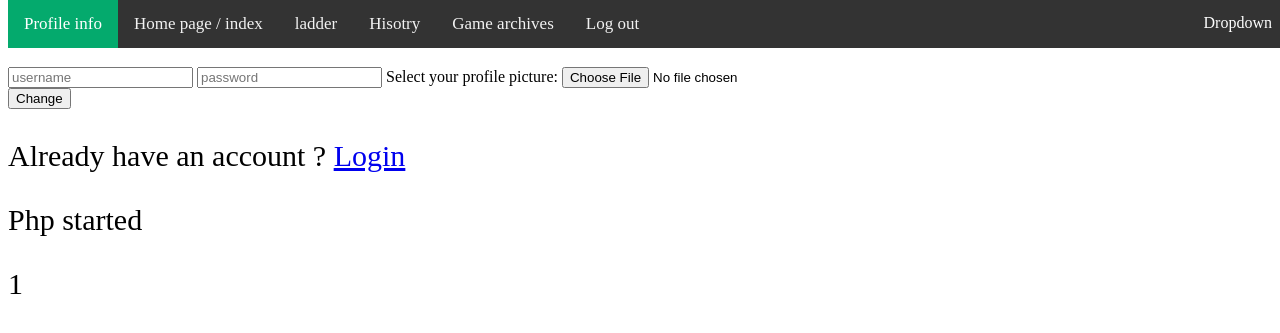
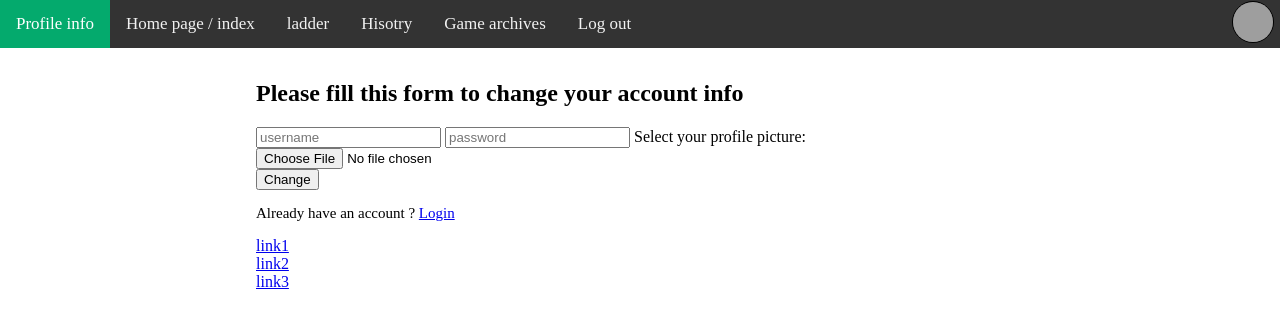
Before and after one commit to RedoverPlayer/pygame_nsi_project, a PHP site: page /change_acc_info.php in a window 1280 px wide. Shown: the top 333 px of the page. Run offline with PHP 8.4, Linux system fonts and the light colour scheme; the visitor is signed in with stand-in values (Sample User, id 1); grey boxes are pictures that could not be loaded.

Commit message:
added change acc_info and a navbar

```diff
--- a/web/change_acc_info.php
+++ b/web/change_acc_info.php
@@ -3,7 +3,7 @@
     <meta charset="UTF-8">
     <title>Account</title>
     <!-- <link rel="stylesheet" href="styles.css"> -->
-    <!-- <link rel="lazy css" href="https://some shit.css"> -->
+    <link rel="lazy css" href="https://some shit.css">
 </head>
 <body>
 
@@ -21,23 +21,26 @@
        </form>
        <p>Already have an account ? <a href="login.php">Login</a></p>
 
+       <div class="test">
+           <a href=#>link1</a>
+           <a href=#>link2</a>
+           <a href=#>link3</a>
+       </div>
+
     </div>
 </body>
 
 </html>
 
 <?php
-    print("<p>Php started</p>");
+
     session_start();
     require('database.php');
     require('gen_uid.php');
     require('auth_checker.php');
+    checkAuth($redirect=False);
     require('navbar.php');
-    checkAuth($redirect=False);
-    print("<p>".$_SESSION['id']."</p>");
-
     if (isset($_POST['username'], $_POST['password'])){
-        print("<p>first if passed</p>");
         $tmp = $db->prepare('SELECT * FROM accounts WHERE id=:id');
         $tmp->execute([
             ':id'=>$_SESSION['id']
@@ -51,7 +54,6 @@
             $uploadOk = 1;
             $imageFileType = strtolower(pathinfo($target_file,PATHINFO_EXTENSION));
             $im_name = basename($_FILES["fileToUpload"]["name"]);
-            print("<p>im name ====".$im_name."<p/>");
 
             // Check if image file is a actual image or fake image
             if(isset($_POST["submit"])) {
--- a/web/index.php
+++ b/web/index.php
@@ -13,6 +13,7 @@
         <a class="menu_button1" href="game_archives.php"> ARCHIVES </a>
         <a class="menu_button1" href="ladder.php"> LADDER </a>
         <a class="menu_button1" href="patch_note.php"> logs </a>
+        <a class="menu_button1" href="change_acc_info.php">      change</a>
     </div>
     <h2 class="sub_title">Game presentation :</h2>
         <div class="nutshell">
--- a/web/lazy css.css
+++ b/web/lazy css.css
@@ -30,11 +30,16 @@
   }
 
   p {
-    font-size: 30px;
+    font-size: 15px;
+  }
+
+  body {
+    margin: 0px;
   }
   .dropdown {
     float: right;
     overflow: hidden;
+    padding: 0px;
   }
 
   .dropdown .dropbtn {
@@ -43,7 +48,6 @@
     border: none;
     outline: none;
     color: white;
-    padding: 14px 16px;
     background-color: inherit;
     font-family: inherit;
     margin: 0;
@@ -85,14 +86,14 @@
 }
 
 .main {
-  float: left;
+  /* float: left; */
   width: 60%; /* The width is 60%, by default */
 }
 
-.rows {
+.wrapper {
   margin-left: 20vw;
   margin-right: 20vw;
-  margin-top: 5vh;
+  margin-top: 10vh;
 }
 
   @media screen and (max-width: 600px) {
@@ -100,3 +101,24 @@
       background-color: olive;
     }
   }
+
+  .profile4 {
+    border: 1px solid black;
+    height: 40px;
+    width: 40px;
+    margin: 10px;
+    border-radius: 50px;
+    margin: 0px;
+  }
+
+  .rows {
+    margin-top: 55px;
+  }
+
+.test {
+  display: block;
+}
+
+.test a {
+  display: block;
+}
--- a/web/login.php
+++ b/web/login.php
@@ -18,6 +18,7 @@
                 $_SESSION['email'] = $result['email'];
                 $_SESSION['username'] = $result['username'];
                 $_SESSION['verif_email'] = $result['verif_email'];
+                $_SESSION['pp_name'] = $result['pp_name'];
                 if ($result['verif_email']==1){
                     // if (isset($_POST['http_referer'])) {
                     //     header("Location: " . $_POST['http_referer']);
--- a/web/navbar.php
+++ b/web/navbar.php
@@ -19,10 +19,11 @@
     <a href="logout.php"> Log out </a>
 
     <div class="dropdown">
-      <button class="dropbtn" onclick="myFunction()">Dropdown
-        <i class="fa fa-caret-down"></i>
+      <button class="dropbtn" onclick="toggleDiv()">
+        <img class="profile4" src="<?php print("./pp/".$_SESSION['pp_name']); ?>" alt="your pp">
       </button>
-      </div>
+    </div>
+</div>
       <div class="dropdown-content" id="myDropdown">
         <!-- <ul>
           <li><a href="#">Link 1</a></li>
@@ -33,14 +34,24 @@
         <a href="#">Link 2</a>
         <a href="#">Link 3</a>
       </div>
-    </div>
 
     <script>
     /* When the user clicks on the button,
     toggle between hiding and showing the dropdown content */
     function myFunction() {
+      console.log("funct called")
       document.getElementById("myDropdown").classList.toggle("show");
+
     }
+
+    function toggleDiv() {
+    var x = document.getElementById("myDropdown");
+    if (x.style.display === "block") {
+        x.style.display = "none";
+    } else {
+        x.style.display = "block";
+    }
+}
 
     // Close the dropdown if the user clicks outside of it
     window.onclick = function(e) {
```
Also changed, not shown: other parts of web/lazy css.css (+12 -15 lines), web/ladder.php (+0 -9 lines), web/upload_pict.php (added, +61 -0 lines).
